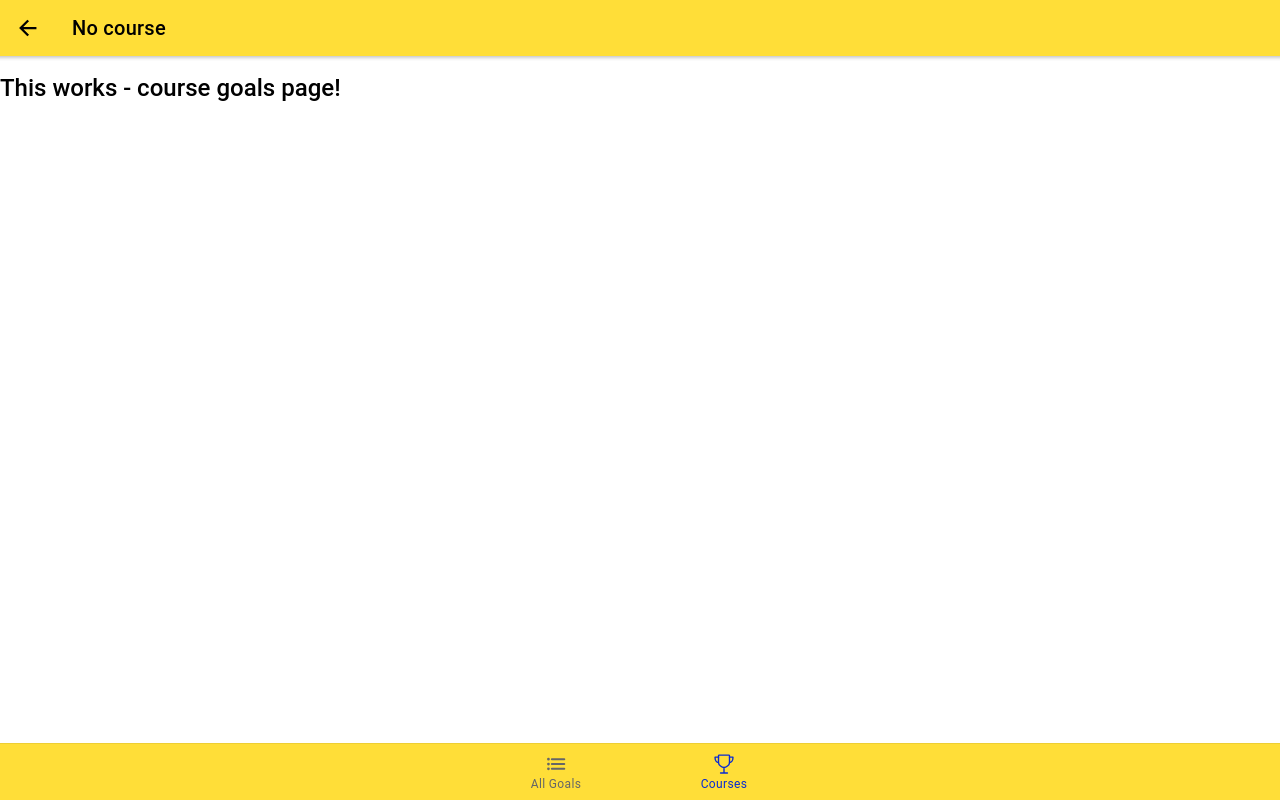
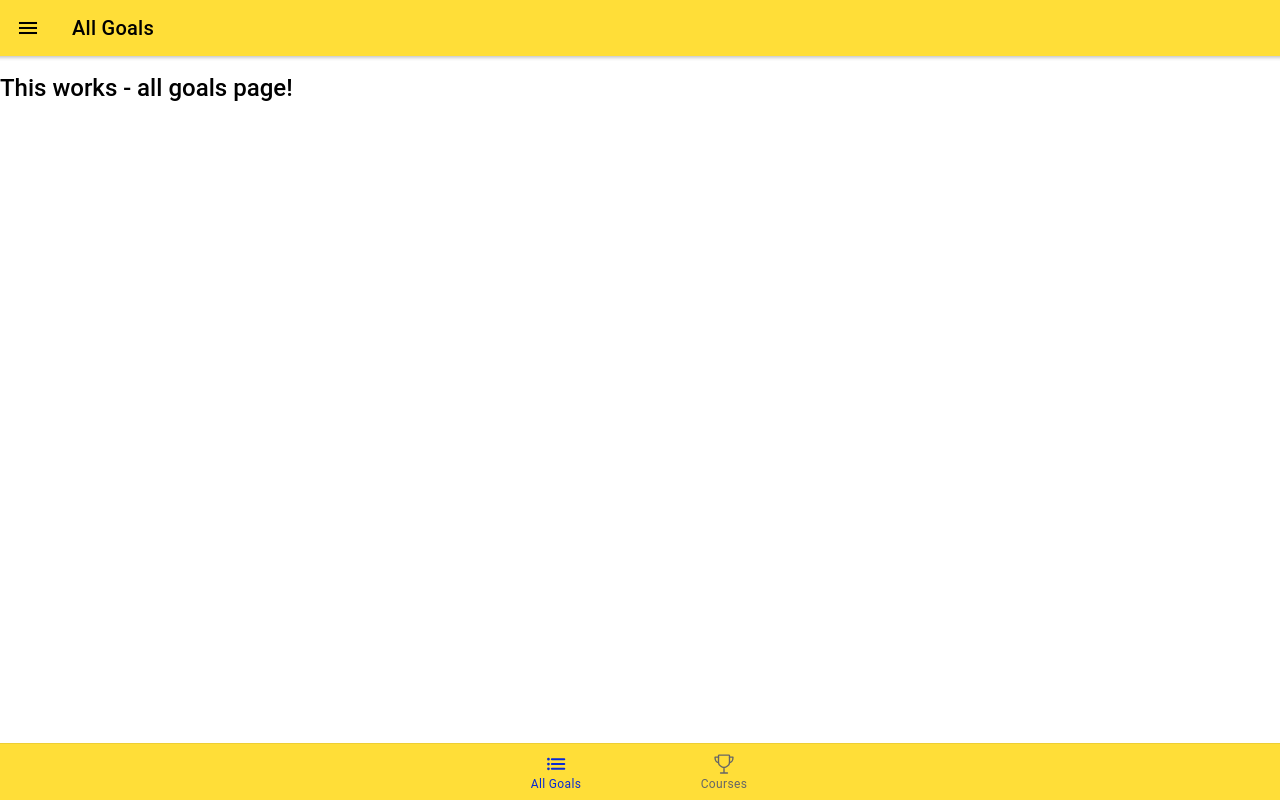
Before and after one commit to pgmckillop/max-project-2, a React (Create React App) app: page /courses/all-goals in a window 1280 px wide. Built offline with nearby package versions, Linux system fonts and the light colour scheme.

Commit message:
Navigation module complete
Code is working at this point.

I had lost the list filter ssytem after CourseTabs but copied Max's code

```diff
--- a/src/App.tsx
+++ b/src/App.tsx
@@ -1,12 +1,10 @@
+// ! This is the import area
 import React from 'react';
 import {
   IonApp,
   IonRouterOutlet,
-  IonTabBar,
-  IonTabButton,
   IonIcon,
   IonLabel,
-  IonTabs,
   IonMenu,
   IonHeader,
   IonToolbar,
@@ -16,15 +14,13 @@
   IonItem,
   IonMenuToggle
 } from '@ionic/react';
-import { Route, Redirect } from 'react-router-dom';
+import { Redirect, Route } from 'react-router-dom';
 import { IonReactRouter } from '@ionic/react-router';
-import { list, trophyOutline, options } from 'ionicons/icons';
+import { list, options } from 'ionicons/icons';
 
 /* Pages */
-import Courses from './pages/Courses';
-import CourseGoals from './pages/CourseGoals';
-import AllGoals from './pages/AllGoals';
 import Filter from './pages/Filter';
+import CourseTabs from './pages/CourseTabs';
 
 /* Core CSS required for Ionic components to work properly */
 import '@ionic/react/css/core.css';
@@ -46,6 +42,8 @@
 import './theme/variables.css';
 import './theme/theme.css';
 
+
+// ! Create the component
 const App: React.FC = () => (
   <IonApp>
     <IonReactRouter>
@@ -58,7 +56,7 @@
         <IonContent>
           <IonList>
             <IonMenuToggle>
-              <IonItem button routerLink="/all-goals" routerDirection="none">
+              <IonItem button routerLink="/courses/all-goals" routerDirection="none">
               <IonIcon slot="start" icon={list}/>
               <IonLabel>All goals</IonLabel>
             </IonItem>
@@ -72,33 +70,15 @@
           </IonList>
         </IonContent>
       </IonMenu>
-      <IonTabs>
-        <IonRouterOutlet id="main">
-          <Route path="/filter" excat>
-            <Filter />
-          </Route>
-          <Route path="/courses" exact>
-            <Courses />
-          </Route>
-          <Route path="/all-goals" exact>
-            <AllGoals />
-          </Route>
-          <Route path="/courses/:courseId">
-            <CourseGoals />
-          </Route>
-          <Redirect to="/courses" />
-        </IonRouterOutlet>
-        <IonTabBar slot="bottom">
-          <IonTabButton tab="all-goals" href="/all-goals">
-            <IonIcon icon={list} />
-            <IonLabel>All Goals</IonLabel>
-          </IonTabButton>
-          <IonTabButton tab="courses" href="/courses">
-            <IonIcon icon={trophyOutline} />
-            <IonLabel>Courses</IonLabel>
-          </IonTabButton>
-        </IonTabBar>
-      </IonTabs>
+      <IonRouterOutlet id="main">
+        <Route path="/filter" exact>
+          <Filter />
+        </Route>
+        <Route path="/courses">
+          <CourseTabs />
+        </Route>
+        <Redirect path="/" to="/courses/list" exact/>
+      </IonRouterOutlet>
     </IonReactRouter>
   </IonApp>
 );
--- a/src/pages/AllGoals.tsx
+++ b/src/pages/AllGoals.tsx
@@ -1,19 +1,15 @@
+import React from 'react';
 import {
+  IonHeader,
+  IonContent,
+  IonToolbar,
+  IonTitle,
   IonPage,
-  IonContent,
-  IonHeader,
-  IonTitle,
-  IonToolbar,
   IonButtons,
-  IonMenuButton,
-} from "@ionic/react";
-import React from "react";
-// import { useHistory } from "react-router-dom";
+  IonMenuButton
+} from '@ionic/react';
 
 const AllGoals: React.FC = () => {
-
-
-
   return (
     <IonPage>
       <IonHeader>
@@ -21,12 +17,11 @@
           <IonButtons slot="start">
             <IonMenuButton />
           </IonButtons>
-          <IonTitle>All goals</IonTitle>
+          <IonTitle>All Goals</IonTitle>
         </IonToolbar>
       </IonHeader>
       <IonContent>
-        <h2>This works - All goals Page</h2>
-
+        <h2>This works - all goals page!</h2>
       </IonContent>
     </IonPage>
   );
--- a/src/pages/CourseGoals.tsx
+++ b/src/pages/CourseGoals.tsx
@@ -25,8 +25,7 @@
             <IonBackButton defaultHref="/" />
           </IonButtons>
           <IonTitle>
-            {selectedCourse ? selectedCourse.title : 'No course'}
-            {/* {selectedCourse ? selectedCourse.title : 'No course found!'} */}
+            {selectedCourse ? selectedCourse.title : 'No course found!'}
           </IonTitle>
         </IonToolbar>
       </IonHeader>
--- /dev/null
+++ b/src/pages/CourseTabs.tsx
@@ -0,0 +1,48 @@
+import React from 'react';
+import {
+  IonTabs,
+  IonRouterOutlet,
+  IonTabButton,
+  IonTabBar,
+  IonIcon,
+  IonLabel,
+} from '@ionic/react';
+import { Route, Redirect, Switch } from 'react-router-dom';
+import { list, trophyOutline } from 'ionicons/icons';
+
+import Courses from './Courses';
+import AllGoals from './AllGoals';
+import CourseGoals from './CourseGoals';
+
+const CourseTabs: React.FC = () => {
+  return (
+    <IonTabs>
+      <IonRouterOutlet>
+        <Redirect path='/courses' to='/courses/list' exact />
+        <Switch>
+          <Route path='/courses/list' exact>
+            <Courses />
+          </Route>
+          <Route path='/courses/all-goals' exact>
+            <AllGoals />
+          </Route>
+          <Route path='/courses/:courseId'>
+            <CourseGoals />
+          </Route>
+        </Switch>
+      </IonRouterOutlet>
+      <IonTabBar slot='bottom'>
+        <IonTabButton tab='all-goals' href='/courses/all-goals'>
+          <IonIcon icon={list} />
+          <IonLabel>All Goals</IonLabel>
+        </IonTabButton>
+        <IonTabButton tab='courses' href='/courses/list'>
+          <IonIcon icon={trophyOutline} />
+          <IonLabel>Courses</IonLabel>
+        </IonTabButton>
+      </IonTabBar>
+    </IonTabs>
+  );
+};
+
+export default CourseTabs;
```
Also changed, not shown: src/pages/Filter.tsx (+15 -5 lines), 1 other file (tests, documents, lock files or other folders).
